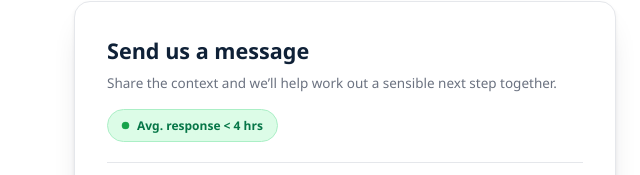
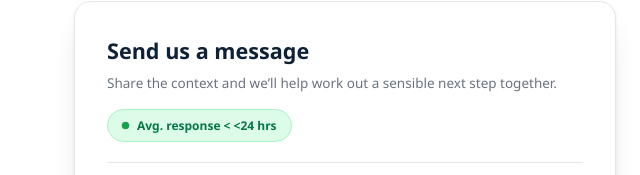
Before and after one commit to naveensinghpc2024-ship-it/kynatron, a plain HTML site: page contact.html in a window 1280 px wide. Shown: the part 625-800 px from the top of the page, 0-640 px from the left. Drawn offline with Linux system fonts and the light colour scheme.

Commit message:
Response time updated

```diff
--- a/contact.html
+++ b/contact.html
@@ -862,7 +862,7 @@
                     </div>
                     <span class="response-badge">
                         <span class="pulse-dot" aria-hidden="true"></span>
-                        Avg. response &lt; 4 hrs
+                        Avg. response &lt; <24 hrs
                     </span>
                 </div>
 
```
